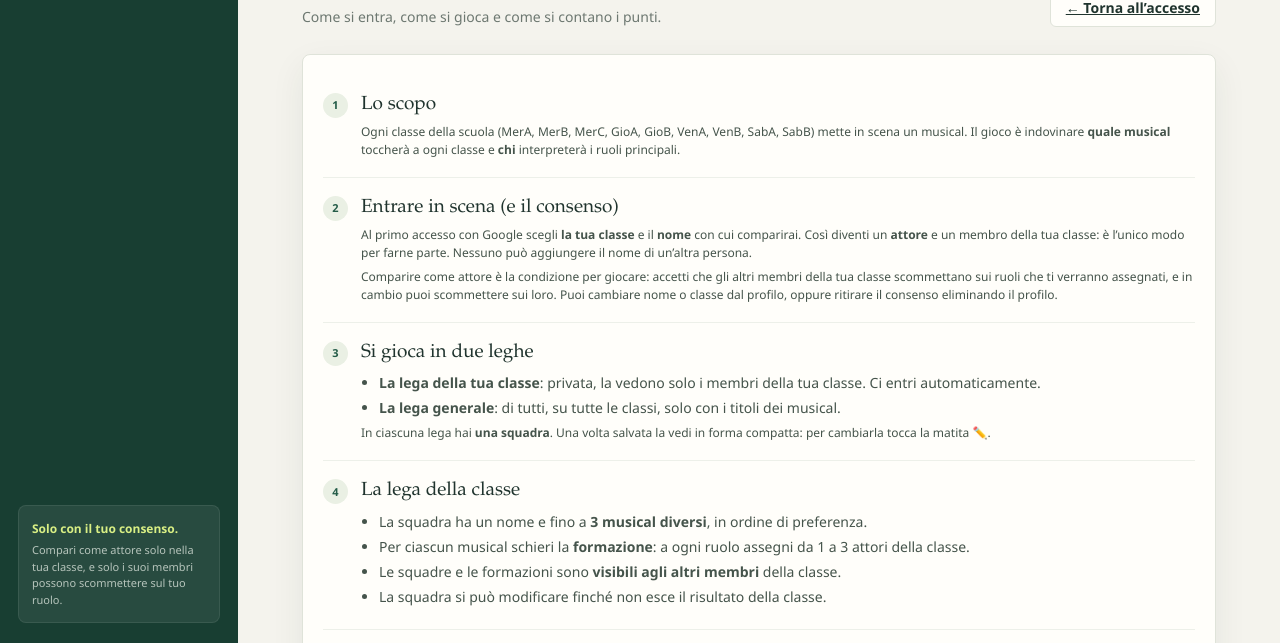
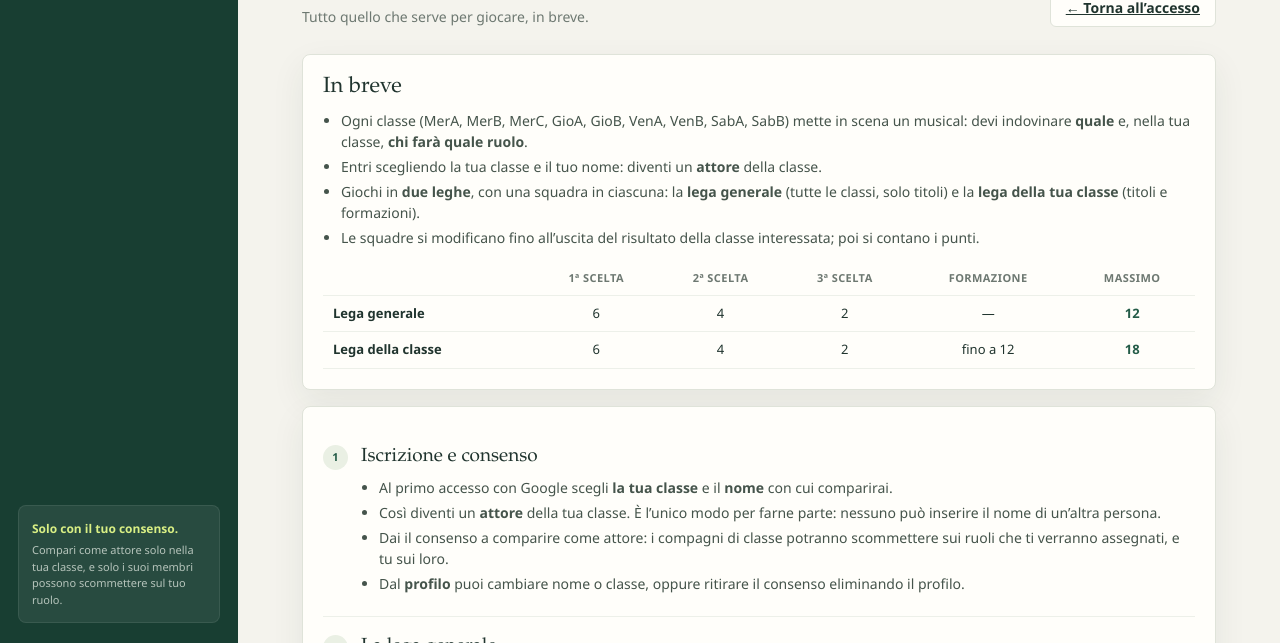
Before and after one commit to fantamusical/fantamusical.github.io, a plain HTML site: page index.html in a window 1280 px wide. Both pictures are taken after a click on the link "Leggi il regolamento". Shown: the part 157-800 px from the top of the page. Drawn offline with Linux system fonts and the light colour scheme.

Commit message:
Update index.html

```diff
--- a/index.html
+++ b/index.html
@@ -247,6 +247,14 @@
     .my-team .panel-head { align-items: flex-start; }
     .my-team h2 { margin-top: 2px; }
     .team-head .icon-button { margin-left: 4px; }
+    .rules-summary ul { margin: 0 0 14px; padding-left: 18px; color: #45544b; }
+    .rules-summary li { margin: 4px 0; }
+    .points-table { width: 100%; border-collapse: collapse; font-size: 13px; }
+    .points-table th, .points-table td { padding: 8px 10px; text-align: center; border-bottom: 1px solid #edf0e9; }
+    .points-table thead th { color: var(--muted); font-size: 11px; text-transform: uppercase; letter-spacing: .04em; }
+    .points-table tbody th { text-align: left; }
+    .points-table td:last-child { font-weight: 750; color: var(--green); }
+    @media (max-width: 560px) { .points-table th, .points-table td { padding: 6px 4px; font-size: 11px; } }
     .rules .step { padding: 18px 0; }
     .rules p { margin: 6px 0 0; color: #45544b; }
     .rules ul { margin: 8px 0 0; padding-left: 18px; color: #45544b; }
@@ -859,20 +867,18 @@
         const mine = g.teams.find(t => t.mine);
         const anyResult = Object.keys(g.results).length > 0;
         const canEdit = mine && g.classes.some(c => !resultOfClass(c.id));
-        const myTeam = mine && !editingGeneral
-          ? `<section class="panel my-team"><div class="panel-head"><div><div class="eyebrow">La mia squadra</div><h2>${esc(mine.name)}</h2></div><div class="button-row">${anyResult ? `<span class="result-points">${mine.points}<span> pt</span></span>` : ''}${canEdit ? editButton('edit-general', 'Modifica la squadra') : ''}</div></div>
-              <div class="team-choices">${mine.picks.map((p, k) => generalPickLine(p, k, mine.hits?.[k])).join('') || '<p class="subtle">Nessuna scelta.</p>'}</div>
-              <p class="subtle" style="margin:10px 0 0">Salvata ${esc(fmtDate(mine.updatedAt))} · gli altri vedono le classi scelte ma non i titoli, finché non esce il risultato.</p></section>`
-          : generalEditor(mine);
         const resultsGrid = g.classes.map(c => `<div class="mini-result${g.results[c.id] ? ' done' : ''}"><b>${esc(c.name)}</b><span>${g.results[c.id] ? esc(titleOf(g.results[c.id].musicalKey)) : 'in attesa'}</span></div>`).join('');
         const positions = positionsOf(g.teams);
-        const teamsHtml = g.teams.map((t, i) => `<article class="team-card${t.mine ? ' mine' : ''}"><div class="team-head">${anyResult ? `<span class="rank-number">${positions[i]}</span>` : ''}${initials(t.name)}<div class="grow"><div class="person-name">${esc(t.name)}${t.mine ? ' <span class="subtle">(la tua)</span>' : ''}</div><div class="subtle">di ${esc(t.owner)}${t.ownerClass ? ` · ${esc(t.ownerClass)}` : ''}</div></div>${anyResult ? `<span class="board-score">${t.points} pt</span>` : ''}</div>
-            <div class="team-choices">${t.picks.map((p, k) => generalPickLine(p, k, t.hits?.[k])).join('')}</div></article>`).join('');
-        view.innerHTML = `${heading('Il Fantamusical di tutti', 'Lega generale', 'Scegli fino a tre classi diverse e indovina il musical che metterà in scena ciascuna. Qui si gioca solo con i titoli.')}
-          ${myTeam}
-          <section class="panel" style="margin:18px 0 15px"><div class="panel-head"><h2>Risultati delle classi</h2><span class="subtle">${plural(Object.keys(g.results).length, 'uscito', 'usciti')} su ${g.classes.length}</span></div><div class="mini-results">${resultsGrid}</div></section>
+        const card = (t, i) => `<article class="team-card${t.mine ? ' mine' : ''}"><div class="team-head">${anyResult ? `<span class="rank-number">${positions[i]}</span>` : ''}${initials(t.name)}<div class="grow"><div class="person-name">${esc(t.name)}${t.mine ? ' <span class="subtle">(la tua)</span>' : ''}</div><div class="subtle">di ${esc(t.owner)}${t.ownerClass ? ` · ${esc(t.ownerClass)}` : ''}${t.mine ? ` · salvata ${esc(fmtDate(t.updatedAt))}` : ''}</div></div>${anyResult ? `<span class="board-score">${t.points} pt</span>` : ''}${t.mine && canEdit ? editButton('edit-general', 'Modifica la squadra') : ''}</div>
+            <div class="team-choices">${t.picks.map((p, k) => generalPickLine(p, k, t.hits?.[k])).join('')}</div></article>`;
+        // My team leads the list (compact, with the pencil); while editing, the editor takes its place.
+        const myIndex = g.teams.findIndex(t => t.mine);
+        const lead = editingGeneral || !mine ? generalEditor(mine) : card(mine, myIndex);
+        const othersHtml = g.teams.map((t, i) => (t.mine ? '' : card(t, i))).join('');
+        view.innerHTML = `${heading('Il Fantamusical di tutti', 'Lega generale', 'Scegli fino a tre classi diverse e indovina il musical che metterà in scena ciascuna: la prima scelta è sempre sulla tua classe. Qui si gioca solo con i titoli.')}
+          <section class="panel" style="margin-bottom:18px"><div class="panel-head"><h2>Risultati delle classi</h2><span class="subtle">${plural(Object.keys(g.results).length, 'uscito', 'usciti')} su ${g.classes.length}</span></div><div class="mini-results">${resultsGrid}</div></section>
           <section><div class="panel-head"><h2>${anyResult ? 'Classifica' : 'Squadre in gara'}</h2><span class="subtle">${plural(g.teams.length, 'squadra', 'squadre')}</span></div>
-            ${g.teams.length ? `<div class="team-list">${teamsHtml}</div>` : '<section class="panel empty"><strong>Nessuna squadra ancora</strong>Sii il primo a schierarne una!</section>'}</section>`;
+            <div class="team-list">${lead}${othersHtml || (mine ? '<p class="subtle">Nessun’altra squadra per ora.</p>' : '')}</div></section>`;
       }
 
       /* ---------- My class league ---------- */
@@ -966,18 +972,17 @@
         const c = cls;
         const mine = c.teams.find(t => t.mine);
         const played = c.teams.filter(t => t.hasTeam).length;
-        const myTeam = editingTeam && !c.result
+        const positions = c.result ? positionsOf(c.teams) : [];
+        const myIndex = c.teams.findIndex(t => t.mine);
+        // My team leads the list (compact, with the pencil); while editing, the editor takes its place.
+        const lead = editingTeam && !c.result
           ? teamEditor(mine)
-          : mine?.hasTeam
-            ? `<div class="eyebrow" style="margin-bottom:8px">La mia squadra</div>${teamCard(mine, 0, c.result ? '' : editButton('edit-team', 'Modifica la squadra'))}`
-            : `<section class="panel empty"><strong>Non hai schierato una squadra</strong>${c.result ? 'Il risultato è già uscito.' : ''}</section>`;
-        const positions = c.result ? positionsOf(c.teams) : [];
-        const others = c.teams.map((t, i) => teamCard(t, positions[i])).join('');
+          : mine ? teamCard(mine, positions[myIndex], mine.hasTeam && !c.result ? editButton('edit-team', 'Modifica la squadra') : '') : '';
+        const others = c.teams.map((t, i) => (t.mine ? '' : teamCard(t, positions[i]))).join('');
         view.innerHTML = `${heading(`Lega della classe · visibile solo ai membri di ${esc(c.id)}`, `La mia classe · ${c.id}`, `${plural(c.actors.length, 'attore', 'attori')} · ${plural(played, 'squadra schierata', 'squadre schierate')}${c.result ? ` · risultato: ${esc(titleOf(c.result.musicalKey))}` : ''}`, '<button class="button secondary small" data-action="reload">↻ Aggiorna</button>')}
           ${c.result && mine?.hasTeam ? `<div class="result-strip"><div><div class="eyebrow">Risultato ufficiale</div><div class="result-title">${esc(titleOf(c.result.musicalKey))}</div></div><div class="result-points">${mine.points}<span> pt</span></div></div>` : ''}
-          ${myTeam}
-          <section style="margin-top:22px"><div class="panel-head"><h2>${c.result ? 'Classifica' : 'Squadre della classe'}</h2><span class="subtle">${played} su ${plural(c.teams.length, 'membro', 'membri')}</span></div>
-            <div class="team-list">${others}</div></section>
+          <section><div class="panel-head"><h2>${c.result ? 'Classifica' : 'Squadre della classe'}</h2><span class="subtle">${played} su ${plural(c.teams.length, 'membro', 'membri')}</span></div>
+            <div class="team-list">${lead}${others}</div></section>
           ${resultPanel()}
           <section class="panel" style="margin-top:18px"><div class="panel-head"><h2>Attori di ${esc(c.id)}</h2></div>
             <div class="student-list" style="margin:0">${c.actors.map(a => `<span class="student-chip">${esc(a.name)}</span>`).join('') || '<span class="subtle">Nessun attore registrato.</span>'}</div>
@@ -989,38 +994,73 @@
         setCrumb('Fantamusical · <strong>Regolamento</strong>');
         const section = (num, title, body) => `<div class="step"><div class="step-num">${num}</div><div><h3 style="font:19px/1.25 var(--serif)">${title}</h3>${body}</div></div>`;
         const p = text => `<p>${text}</p>`;
-        view.innerHTML = `${heading('Le regole del gioco', 'Regolamento', 'Come si entra, come si gioca e come si contano i punti.', me ? '' : '<a class="button secondary" href="#/">← Torna all’accesso</a>')}
+        const ul = items => `<ul>${items.map(i => `<li>${i}</li>`).join('')}</ul>`;
+        view.innerHTML = `${heading('Le regole del gioco', 'Regolamento', 'Tutto quello che serve per giocare, in breve.', me ? '' : '<a class="button secondary" href="#/">← Torna all’accesso</a>')}
+          <section class="panel rules-summary" style="margin-bottom:16px">
+            <h2 style="margin-bottom:10px">In breve</h2>
+            ${ul([
+              'Ogni classe (MerA, MerB, MerC, GioA, GioB, VenA, VenB, SabA, SabB) mette in scena un musical: devi indovinare <b>quale</b> e, nella tua classe, <b>chi farà quale ruolo</b>.',
+              'Entri scegliendo la tua classe e il tuo nome: diventi un <b>attore</b> della classe.',
+              'Giochi in <b>due leghe</b>, con una squadra in ciascuna: la <b>lega generale</b> (tutte le classi, solo titoli) e la <b>lega della tua classe</b> (titoli e formazioni).',
+              'Le squadre si modificano fino all’uscita del risultato della classe interessata; poi si contano i punti.'
+            ])}
+            <table class="points-table">
+              <thead><tr><th></th><th>1ª scelta</th><th>2ª scelta</th><th>3ª scelta</th><th>Formazione</th><th>Massimo</th></tr></thead>
+              <tbody>
+                <tr><th>Lega generale</th><td>6</td><td>4</td><td>2</td><td>—</td><td>12</td></tr>
+                <tr><th>Lega della classe</th><td>6</td><td>4</td><td>2</td><td>fino a 12</td><td>18</td></tr>
+              </tbody>
+            </table>
+          </section>
           <section class="panel rules" style="margin-bottom:16px"><div class="steps">
-            ${section(1, 'Lo scopo', p('Ogni classe della scuola (MerA, MerB, MerC, GioA, GioB, VenA, VenB, SabA, SabB) mette in scena un musical. Il gioco è indovinare <b>quale musical</b> toccherà a ogni classe e <b>chi</b> interpreterà i ruoli principali.'))}
-            ${section(2, 'Entrare in scena (e il consenso)', p('Al primo accesso con Google scegli <b>la tua classe</b> e il <b>nome</b> con cui comparirai. Così diventi un <b>attore</b> e un membro della tua classe: è l’unico modo per farne parte. Nessuno può aggiungere il nome di un’altra persona.') + p('Comparire come attore è la condizione per giocare: accetti che gli altri membri della tua classe scommettano sui ruoli che ti verranno assegnati, e in cambio puoi scommettere sui loro. Puoi cambiare nome o classe dal profilo, oppure ritirare il consenso eliminando il profilo.'))}
-            ${section(3, 'Si gioca in due leghe', `<ul>
-              <li><b>La lega della tua classe</b>: privata, la vedono solo i membri della tua classe. Ci entri automaticamente.</li>
-              <li><b>La lega generale</b>: di tutti, su tutte le classi, solo con i titoli dei musical.</li></ul>` + p('In ciascuna lega hai <b>una squadra</b>. Una volta salvata la vedi in forma compatta: per cambiarla tocca la matita ✏️.'))}
-            ${section(4, 'La lega della classe', `<ul>
-              <li>La squadra ha un nome e fino a <b>3 musical diversi</b>, in ordine di preferenza.</li>
-              <li>Per ciascun musical schieri la <b>formazione</b>: a ogni ruolo assegni da 1 a 3 attori della classe.</li>
-              <li>Le squadre e le formazioni sono <b>visibili agli altri membri</b> della classe.</li>
-              <li>La squadra si può modificare finché non esce il risultato della classe.</li></ul>`)}
-            ${section(5, 'Il punteggio della lega della classe', `<ul>
-              <li><b>Musical</b>: 6, 4 o 2 punti se il musical della classe era la tua prima, seconda o terza scelta. Se non è tra le tue scelte prendi 0.</li>
-              <li><b>Formazione</b>: conta solo quella del musical indovinato e vale fino a <b>12 punti</b>. Per ogni ruolo si confrontano i tuoi attori con quelli ufficiali: il ruolo vale <i>attori indovinati ÷ attori diversi in totale</i> (i tuoi più quelli ufficiali). Indovinare esattamente vale pieno; aggiungere attori “per sicurezza” abbassa il valore.</li>
-              <li>I ruoli <b>non pesano tutti uguale</b>: un ruolo vale di più quanto è più difficile indovinarlo a caso, cioè quanti più attori ha la classe rispetto agli attori ufficiali di quel ruolo (peso = log₂(attori della classe ÷ attori del ruolo)). Un ruolo con un solo interprete pesa più di uno in alternanza.</li>
-              <li>Alla fine la formazione viene sempre riportata su <b>12 punti</b>: il massimo è lo stesso per tutti, qualunque sia il numero di attori della classe o di ruoli del musical. Massimo totale <b>18 punti</b>, arrotondati a un decimale.</li></ul>
-              <div class="score-legend" style="margin:10px 0 4px"><strong>Esempio:</strong> classe con 16 attori, risultato <i>Wicked</i>: Elphaba = Giulia (1 interprete, peso log₂16 = 4), Glinda = Sara e Marta (2 interpreti, peso log₂8 = 3). Avevi <i>Wicked</i> come seconda scelta (<b>4 punti</b>), Elphaba = Giulia (ruolo pieno: 1) e Glinda = Sara e Chiara (1 giusta su 3 attrici diverse: 1/3). Formazione = 12 × (4×1 + 3×⅓) ÷ (4+3) = 12 × 5/7 ≈ <b>8,6 punti</b>. Totale <b>12,6 punti</b>.</div>`)}
-            ${section(6, 'La lega generale', `<ul>
-              <li>Partecipa chiunque abbia fatto il primo accesso.</li>
-              <li>La squadra ha un <b>nome</b> e fino a <b>3 scelte</b>: ognuna è una <b>classe diversa</b> con il musical che pensi metterà in scena. Solo titoli, niente formazioni.</li>
-              <li>La <b>prima scelta è obbligatoria ed è sempre sulla tua classe</b>; la seconda e la terza sono facoltative, su altre classi a tua scelta.</li>
-              <li>Ogni scelta indovinata vale <b>6 punti</b> se è la prima, <b>4</b> la seconda, <b>2</b> la terza. Massimo 12 punti.</li>
-              <li>Gli altri vedono il nome della tua squadra e <b>su quali classi</b> hai scommesso, ma <b>i titoli restano segreti</b>: ognuno si scopre quando esce il risultato della sua classe.</li>
-              <li>Puoi modificare la squadra quando vuoi, ma una scelta su una classe il cui risultato è uscito resta bloccata, e non puoi scegliere classi il cui risultato è già uscito.</li></ul>`)}
-            ${section(7, 'Il risultato ufficiale', p('Il risultato della classe (musical assegnato e cast ufficiale, fino a 3 attori per ruolo) lo inserisce <b>un membro della classe</b>, dalla pagina <i>La mia classe</i>. Vale per la lega della classe e per la lega generale. Si può correggere o annullare: annullandolo, le squadre della classe tornano modificabili.'))}
-            ${section(8, 'Classifiche', p('La lega della classe e la lega generale hanno ciascuna la propria classifica. A parità di punti si è <b>a pari merito</b> e si occupa la stessa posizione.'))}
-            ${section(9, 'Il catalogo', p('Il catalogo dei musical è comune a tutti. Se manca un titolo o un personaggio, chiunque può aggiungerlo dalla pagina Catalogo. Solo i musical con ruoli nel catalogo permettono di schierare la formazione.'))}
-            ${section(10, 'Fair play e privacy', `<ul>
-              <li>Pubblica il risultato solo quando musical e cast sono <b>ufficiali</b>, e non annullarlo per cambiare la tua squadra.</li>
-              <li>I nomi degli attori di una classe li vedono solo i membri di quella classe. Nella lega generale gli altri vedono il nome della tua squadra, il tuo nome e la tua classe.</li>
-              <li>L’email di Google non viene mostrata agli altri giocatori.</li></ul>`)}
+            ${section(1, 'Iscrizione e consenso', ul([
+              'Al primo accesso con Google scegli <b>la tua classe</b> e il <b>nome</b> con cui comparirai.',
+              'Così diventi un <b>attore</b> della tua classe. È l’unico modo per farne parte: nessuno può inserire il nome di un’altra persona.',
+              'Dai il consenso a comparire come attore: i compagni di classe potranno scommettere sui ruoli che ti verranno assegnati, e tu sui loro.',
+              'Dal <b>profilo</b> puoi cambiare nome o classe, oppure ritirare il consenso eliminando il profilo.'
+            ]))}
+            ${section(2, 'La lega generale', ul([
+              'È aperta a tutti i giocatori e riguarda <b>tutte le classi</b>. Si gioca solo con i <b>titoli</b>.',
+              'La squadra ha un <b>nome</b> e fino a <b>3 scelte</b>. Ogni scelta è una <b>classe diversa</b> più il musical che pensi metterà in scena.',
+              'La <b>1ª scelta è obbligatoria ed è sempre sulla tua classe</b>. La 2ª e la 3ª sono facoltative, su altre classi a tua scelta.',
+              'Ogni scelta indovinata vale <b>6, 4 o 2 punti</b> (1ª, 2ª, 3ª scelta).',
+              'Gli altri vedono il nome della tua squadra e <b>su quali classi</b> hai scommesso, ma <b>non i titoli</b>: ognuno si scopre quando esce il risultato della sua classe.'
+            ]) + `<div class="score-legend" style="margin:10px 0 4px"><strong>Esempio:</strong> sei in MerA e scegli 1ª MerA → <i>Wicked</i>, 2ª GioB → <i>Cats</i>, 3ª SabA → <i>Grease</i>. Se MerA fa <i>Wicked</i> e SabA fa <i>Grease</i>, ma GioB fa un altro musical, prendi 6 + 2 = <b>8 punti</b>.</div>`)}
+            ${section(3, 'La lega della tua classe', ul([
+              'È privata: la vedono <b>solo i membri della tua classe</b>, e ci sei dentro automaticamente.',
+              'La squadra ha un nome e fino a <b>3 musical diversi</b>, in ordine di preferenza.',
+              'Per ogni musical schieri la <b>formazione</b>: a ogni ruolo assegni <b>da 1 a 3 attori</b> della classe (utile per i ruoli in alternanza).',
+              'Squadre e formazioni sono <b>visibili a tutti i membri</b> della classe.'
+            ]))}
+            ${section(4, 'Come si contano i punti della formazione', ul([
+              'Conta <b>solo la formazione del musical indovinato</b>. Se il musical della classe non è tra le tue scelte, prendi 0 punti.',
+              '<b>Ogni ruolo</b> vale la quota di attori azzeccati: <i>attori giusti ÷ attori diversi in totale</i> (i tuoi più quelli ufficiali). Azzeccare esattamente vale pieno; aggiungere nomi “per sicurezza” abbassa il valore.',
+              '<b>I ruoli difficili pesano di più</b>: un ruolo con un solo interprete in una classe numerosa conta più di un ruolo in alternanza. Il peso è log₂(attori della classe ÷ interpreti ufficiali del ruolo).',
+              'Il totale viene sempre riportato su <b>12 punti</b>: il massimo è uguale per tutte le classi, qualunque sia il numero di attori o di ruoli.',
+              'I punti sono arrotondati a un decimale. I ruoli lasciati vuoti nel risultato ufficiale non contano.'
+            ]) + `<div class="score-legend" style="margin:10px 0 4px"><strong>Esempio:</strong> classe di 16 attori, risultato <i>Wicked</i> con Elphaba = Giulia (1 interprete, peso 4) e Glinda = Sara e Marta (2 interpreti, peso 3). Avevi <i>Wicked</i> come 2ª scelta: <b>4 punti</b>. Per Elphaba hai messo Giulia: ruolo pieno (1). Per Glinda hai messo Sara e Chiara: 1 giusta su 3 nomi diversi (⅓). Formazione = 12 × (4×1 + 3×⅓) ÷ (4+3) ≈ <b>8,6 punti</b>. Totale <b>12,6 punti</b>.</div>`)}
+            ${section(5, 'Modifiche e scadenze', ul([
+              'Una volta salvata, la tua squadra compare <b>in cima all’elenco</b> delle squadre. Per cambiarla tocca la matita ✏️.',
+              '<b>Lega della classe</b>: puoi modificare la squadra finché non esce il risultato della tua classe.',
+              '<b>Lega generale</b>: puoi modificarla quando vuoi, ma una scelta su una classe il cui risultato è uscito resta bloccata, e non puoi più scegliere classi con il risultato già uscito.',
+              'Se cambi classe dal profilo, la squadra nella lega della vecchia classe viene eliminata e la 1ª scelta della lega generale va rifatta sulla nuova classe.'
+            ]))}
+            ${section(6, 'Il risultato ufficiale', ul([
+              'Lo inserisce <b>un membro della classe</b>, dalla pagina <i>La mia classe</i>: musical assegnato e cast ufficiale (fino a 3 attori per ruolo).',
+              'Vale sia per la lega della classe sia per la lega generale.',
+              'Si può correggere o annullare. Annullandolo, le squadre della classe tornano modificabili.'
+            ]))}
+            ${section(7, 'Classifiche', ul([
+              'Ogni lega ha la sua classifica, aggiornata a ogni risultato.',
+              'A parità di punti si è <b>a pari merito</b> e si occupa la stessa posizione.'
+            ]))}
+            ${section(8, 'Il catalogo', p('Il catalogo dei musical è comune a tutti. Se manca un titolo o un personaggio, chiunque può aggiungerlo dalla pagina <i>Catalogo</i>. Per schierare una formazione, il musical deve avere i ruoli nel catalogo.'))}
+            ${section(9, 'Fair play e privacy', ul([
+              'Inserisci il risultato solo quando musical e cast sono <b>ufficiali</b>, e non annullarlo per cambiare la tua squadra.',
+              'Attori, squadre e formazioni della lega di una classe li vedono solo i membri di quella classe.',
+              'Nella lega generale tutti vedono il nome della tua squadra, il tuo nome e la tua classe.',
+              'La tua email Google non viene mostrata agli altri giocatori.'
+            ]))}
           </div></section>`;
       }
 
```
